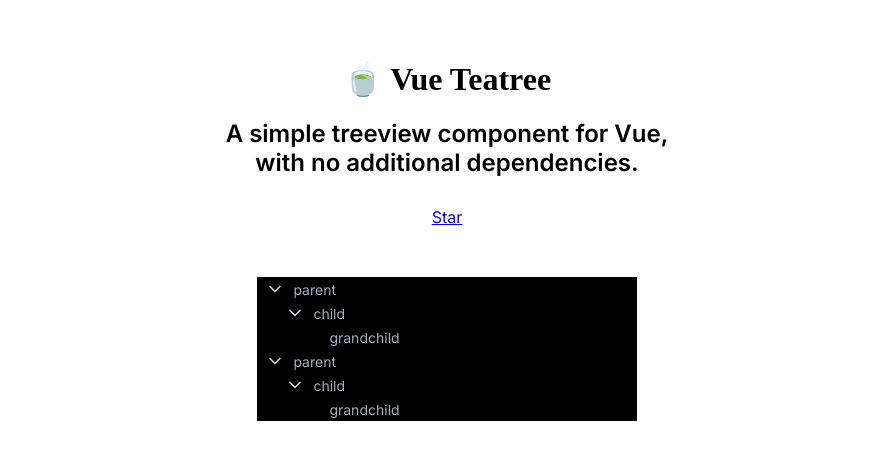
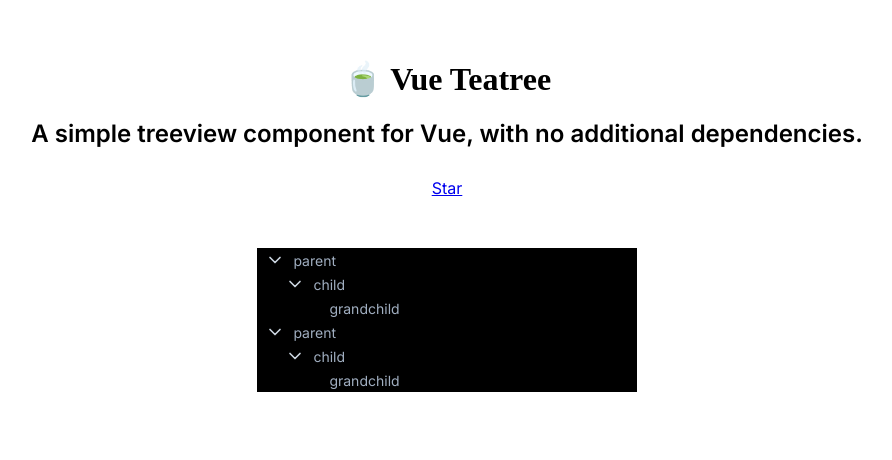
Before and after one commit to sarimabbas/vue-teatree, a Vue app: page / in a window 1280 px wide. Shown: the top 460 px of the page, without its empty margins (193-1085 px from the left). Built offline with nearby package versions, Linux system fonts and the light colour scheme; a web font is replaced by a local one.

Commit message:
update docs

```diff
--- a/src/App.vue
+++ b/src/App.vue
@@ -65,8 +65,7 @@
     <div class="text">
       <h1 class="header">🍵 Vue Teatree</h1>
       <h2 class="subheader">
-        A simple treeview component for Vue, <br />with no additional
-        dependencies.
+        A simple treeview component for Vue, with no additional dependencies.
       </h2>
       <!-- Place this tag where you want the button to render. -->
       <a
@@ -120,6 +119,7 @@
 .sidebar {
   background-color: black;
   width: 30%;
+  min-width: 250px;
   margin-left: auto;
   margin-right: auto;
 }
```
Also changed, not shown: 7 other files (tests, documents, lock files or other folders).
